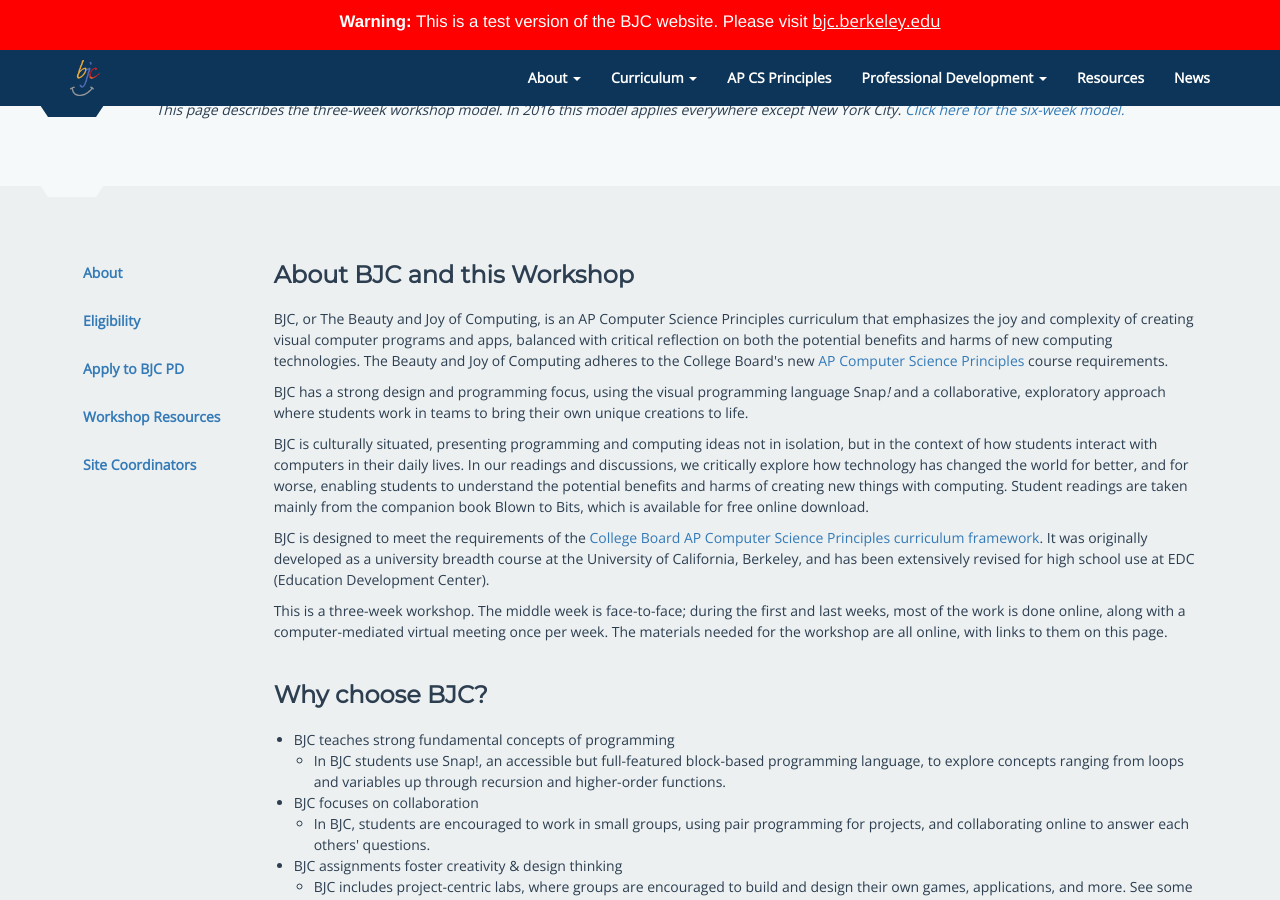
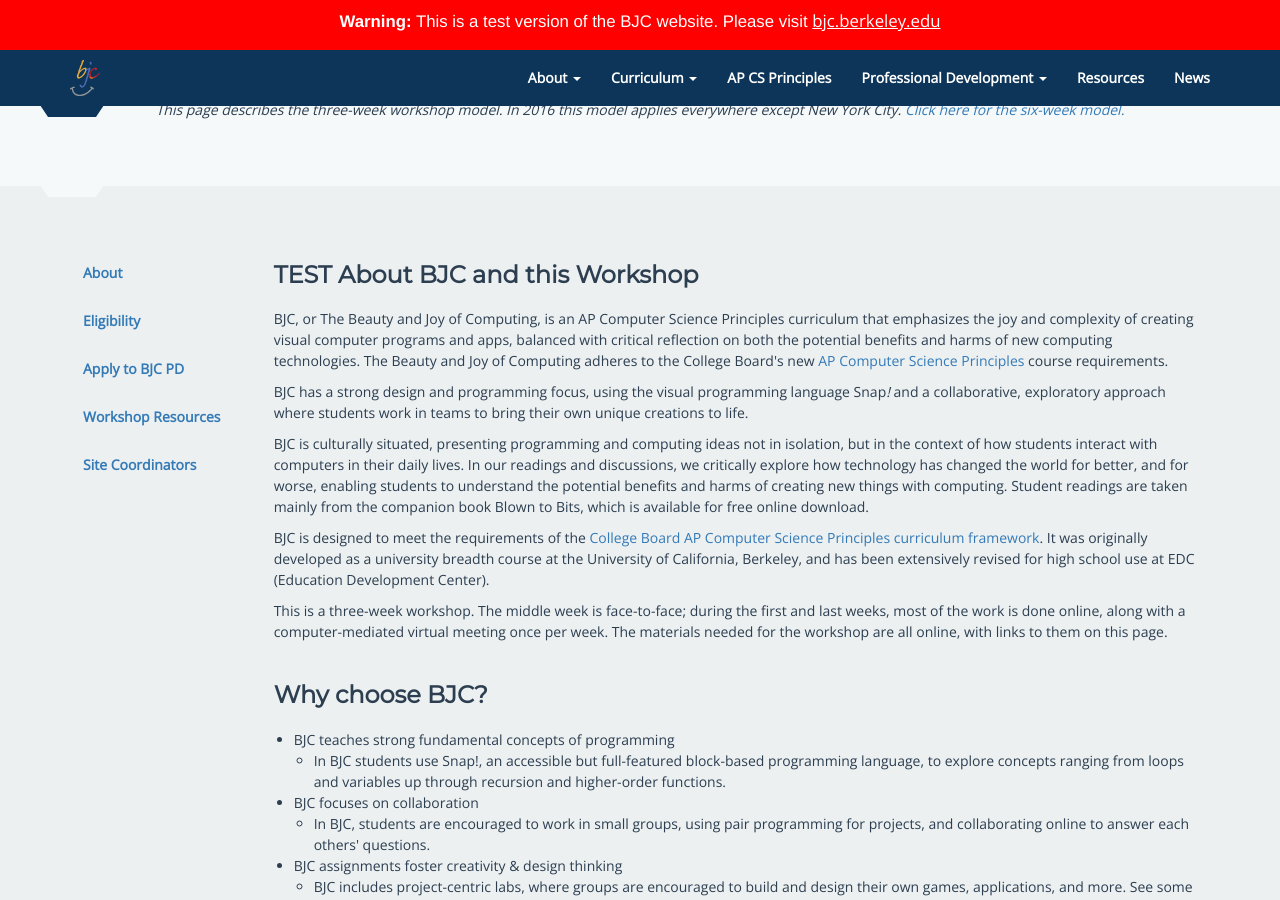
Before and after one commit to beautyjoy/beautyjoy.github.io, a Jekyll site: the page built from professional-development-3-weeks/index.html, in a window 1280 px wide and 900 px high, scrolled down 363 px. Built offline with Jekyll 4.4.1, drawn with Linux system fonts in a browser that asks for light colours.

Commit message:
Updated 'professional-development-3-weeks/index.html' via CloudCannon

```diff
--- a/professional-development-3-weeks/index.html
+++ b/professional-development-3-weeks/index.html
@@ -3,7 +3,7 @@
 subtitle: Three-Week Workshop for Teachers
 layout: pd-3-weeks
 ---
-<h3>About BJC and this Workshop</h3>
+<h3> TEST About BJC and this Workshop</h3>
 
 <p>
     BJC, or The Beauty and Joy of Computing, is an AP Computer Science Principles curriculum that emphasizes the joy and
```
